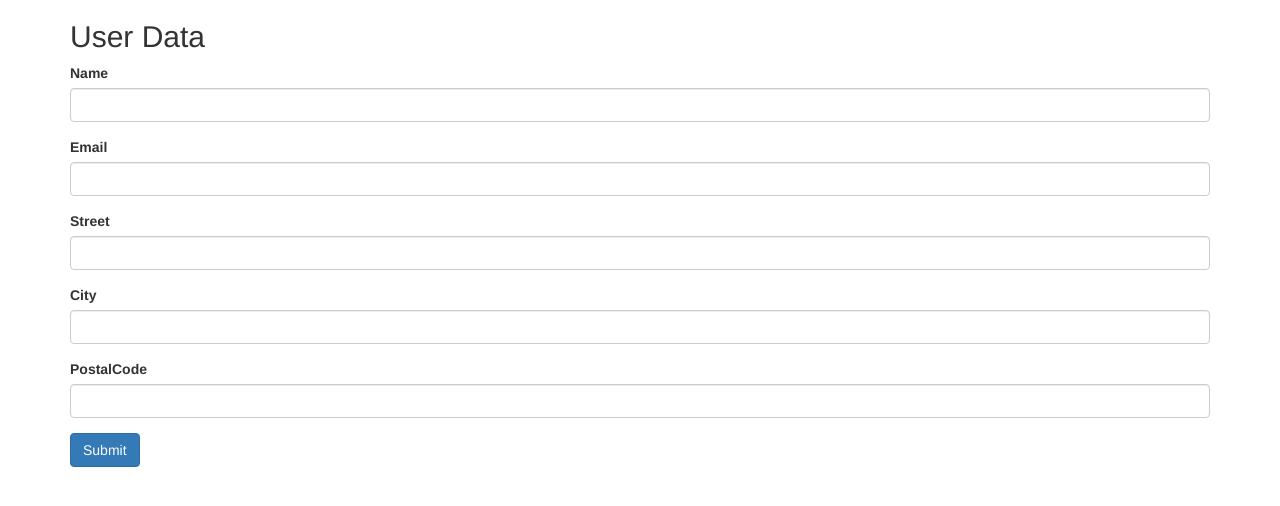
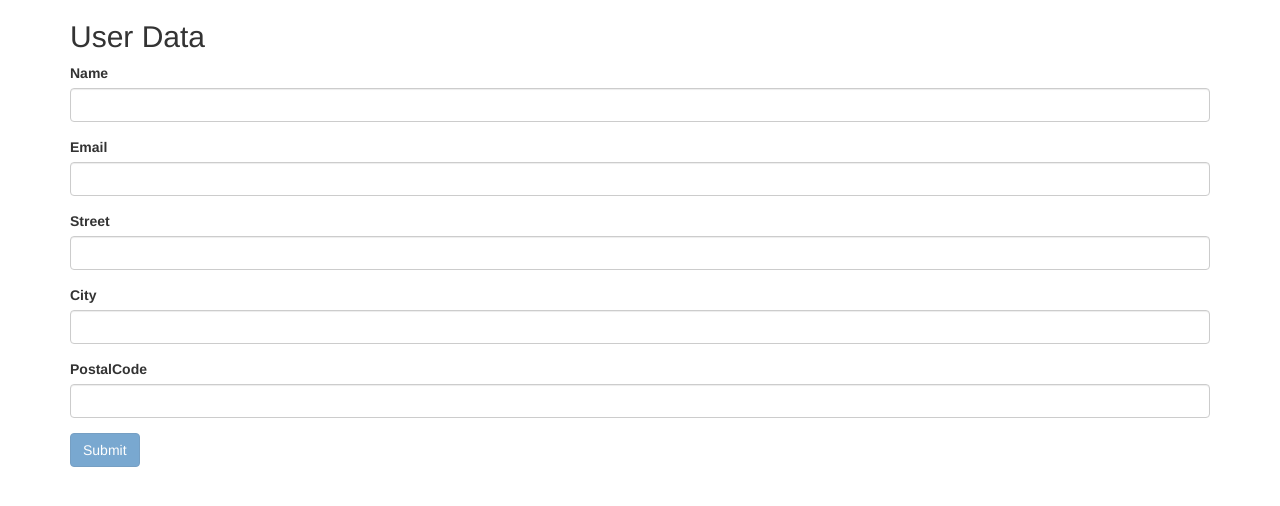
Before and after one commit to idward/angular2-practice, an Angular app: page / in a window 1280 px wide. Shown: the top 506 px of the page. Built offline with nearby package versions, Linux system fonts and the light colour scheme.

Commit message:
update angular2-practice

```diff
--- a/src/app/app.component.html
+++ b/src/app/app.component.html
@@ -6,7 +6,7 @@
 
 <div class="container">
   <h2>User Data</h2>
-  <form #f="ngForm" (ngSubmit)="onSubmit(f.value)">
+  <form #f="ngForm" (ngSubmit)="onSubmit(f.value)" novalidate>
     <div class="form-group">
       <label>Name</label>
       <input type="text" #nameRef="ngModel" required minlength="4" class="form-control" name="name" ngModel>
@@ -37,6 +37,6 @@
         <input type="text" class="form-control" name="postalCode" ngModel>
       </div>
     </div>
-    <button type="submit" class="btn btn-primary">Submit</button>
+    <button type="submit" class="btn btn-primary" [disabled]="!f.valid">Submit</button>
   </form>
 </div>
```
